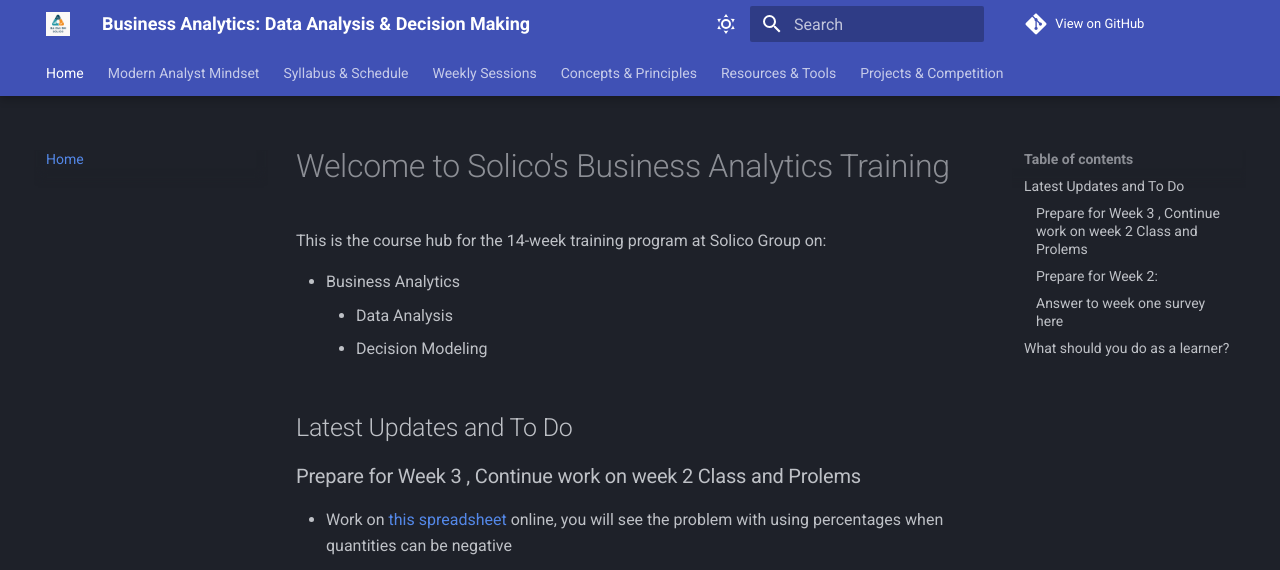
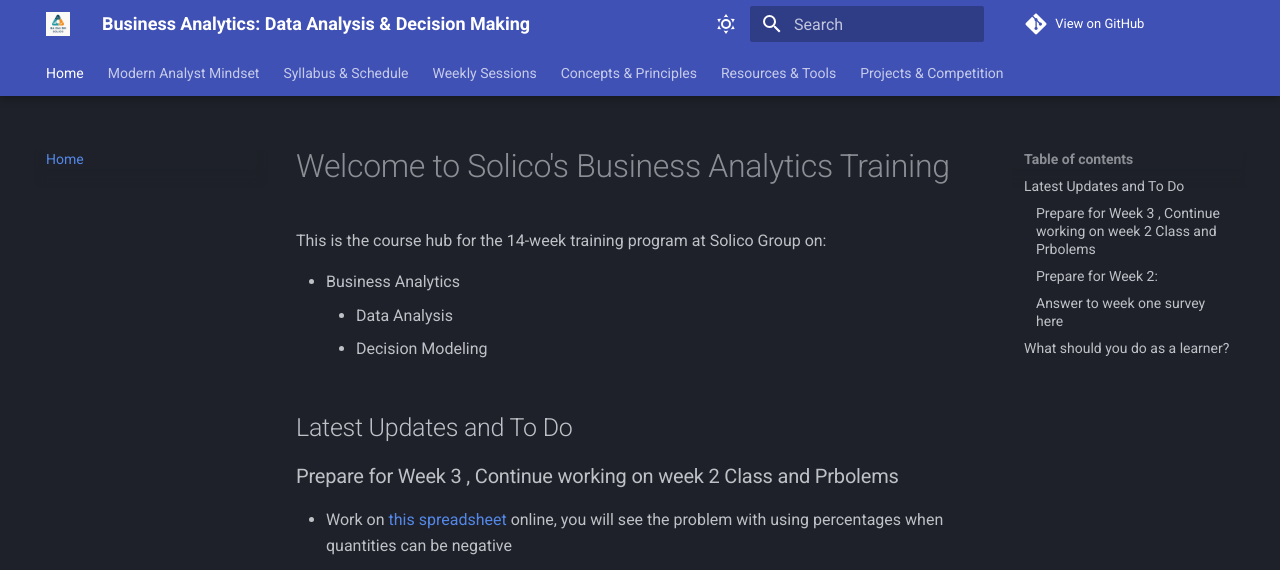
Before and after one commit to TheLoggicalOne/BA_for_Solico, an MkDocs documentation site: the page built from docs/index.md, in a window 1280 px wide and 900 px high. Shown: the top 570 px of the window. Built offline with MkDocs 1.6.1 and Material for MkDocs 9.7.7, drawn with Linux system fonts in a browser that asks for light colours; comment, search, counter and statistics services are not loaded.

Commit message:
another smalll edit

```diff
--- a/docs/index.md
+++ b/docs/index.md
@@ -8,7 +8,7 @@
 
 ## Latest Updates and To Do
 
-### Prepare for Week 3 , Continue work on week 2 Class and Prolems
+### Prepare for Week 3 , Continue working on week 2 Class and Prbolems
 - Work on [this spreadsheet](https://docs.google.com/spreadsheets/d/1PHpVPqGiuEuHjzC6EJMEaztyuwrnXobEEHUBNRirstM/edit?usp=sharing) online, you will see the problem with using percentages when
 quantities can be negative
        - I am not satisfied with how I explained this concept in class, I hope it will click when
```
